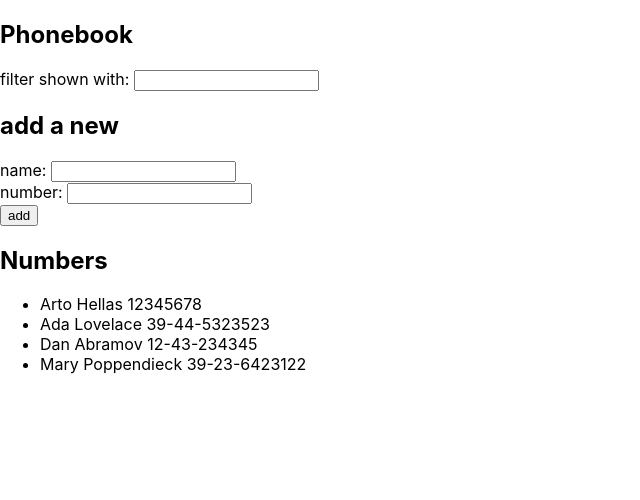
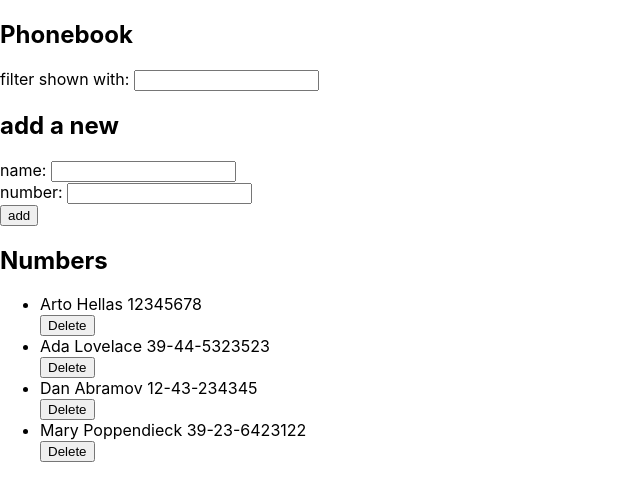
Before and after one commit to inflationsquare/fso2022, a React (Create React App) app in the folder part2/phonebook/: page / in a window 1280 px wide. Shown: the top 500 px of the page, without its empty margins (0-640 px from the left). Built offline with nearby package versions, Linux system fonts and the light colour scheme; data requests are answered from the project's data file.

Commit message:
Exercise 2.14

```diff
--- a/part2/phonebook/src/App.js
+++ b/part2/phonebook/src/App.js
@@ -22,7 +22,6 @@ const PersonForm = ({name, number, persons, nameUpdate, numberUpdate, personsUpd
         .then(createdPerson => {
           personsUpdate(persons.concat(createdPerson))
         })
-
   }
 
   return(
@@ -40,10 +39,22 @@ const PersonForm = ({name, number, persons, nameUpdate, numberUpdate, personsUpd
     </form>)
 }
 
-const Numbers = ({persons, filterValue}) => {return(<>
+const Numbers = ({persons, filterValue, personsUpdate}) => {return(<>
       <h2>Numbers</h2>
       <ul>
-    {persons.filter(p => p.name.toLowerCase().includes(filterValue.toLowerCase())).map(p => <Contact name={p.name} number={p.number}/>)}
+      {persons
+        .filter(p => p.name.toLowerCase().includes(filterValue.toLowerCase()))
+        .map(p => <><Contact name={p.name} number={p.number}/>
+          <button onClick={() => {
+            return window.confirm("Are you sure?") ?
+            personService
+              .removeNumber(p.id)
+              .then(() => {
+                personsUpdate(persons.filter(x => p.id !== x.id))
+              }) :
+            null}}>
+            Delete
+          </button></>)}
       </ul>
   </>)
 }
@@ -69,7 +80,7 @@ const App = () => {
       <h2>Phonebook</h2>
       <Filter filterValue={filterValue} filterUpdate={setFilter}/>
       <PersonForm name={newName} number={newNumber} persons={persons} nameUpdate={setNewName} numberUpdate={setNewNumber} personsUpdate={setPersons}  />
-    <Numbers persons={persons} filterValue={filterValue} />
+    <Numbers persons={persons} filterValue={filterValue} personsUpdate={setPersons} />
     </div>
   )
 }
--- a/part2/phonebook/src/services/persons.js
+++ b/part2/phonebook/src/services/persons.js
@@ -11,4 +11,9 @@ const create = newObject => {
   return request.then(response => response.data)
 }
 
-export default { getAll, create }
+const removeNumber = id => {
+  const request = axios.delete(`${baseUrl}/${id}`)
+  return request.then(response => response.data)
+}
+
+export default { getAll, create, removeNumber}
```
